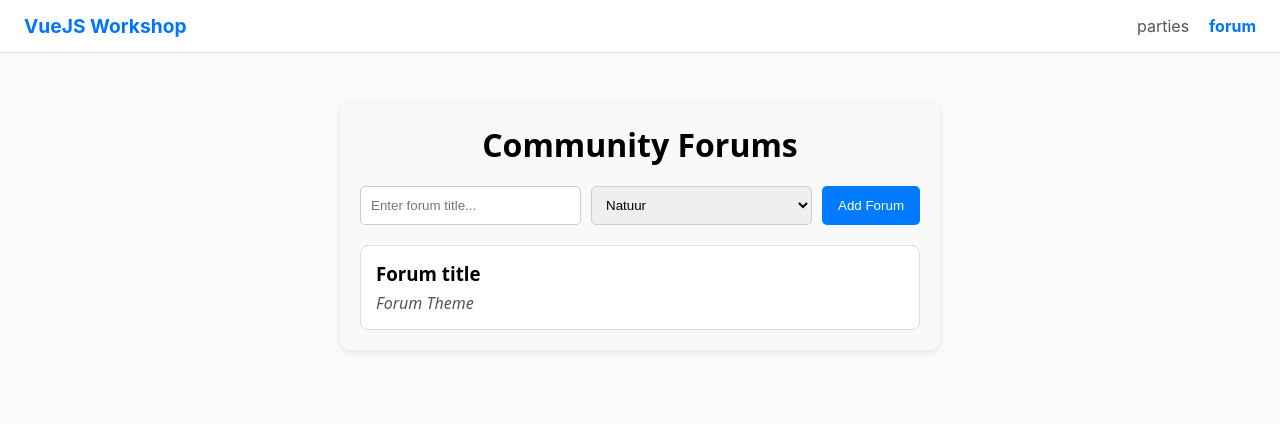
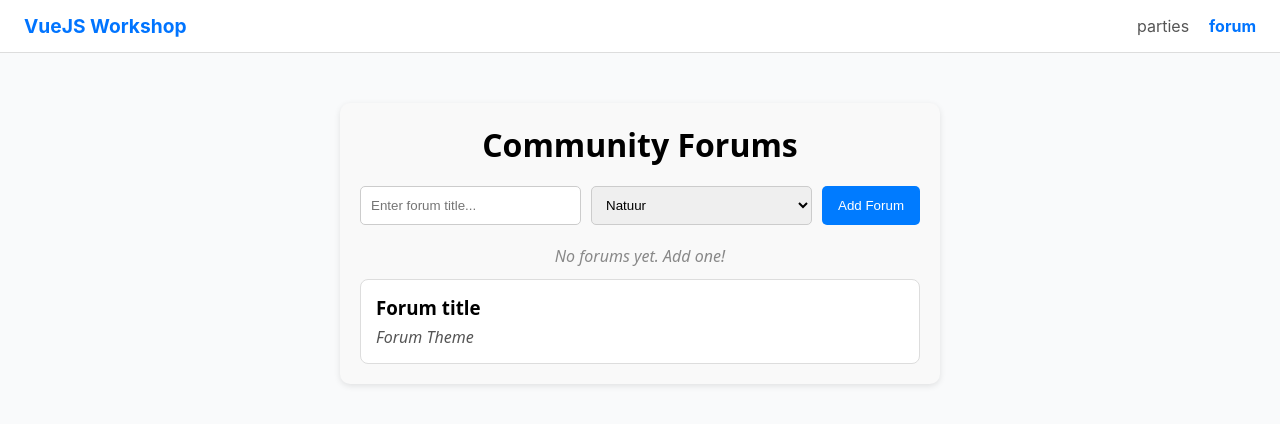
Before and after one commit to nysuri/vue-example-project, a Vue app: page /forum in a window 1280 px wide. Shown: the top 424 px of the page. Built offline with nearby package versions, Linux system fonts and the light colour scheme.

Commit message:
update forums

```diff
--- a/src/views/ForumView.vue
+++ b/src/views/ForumView.vue
@@ -25,7 +25,7 @@
     <!-- Forum List -->
     <div class="forum-list">
       <!-- TODO: Show "No forums yet" message when forums array is empty -->
-      <div v-if="forums.length === 0" class="empty">No forums yet. Add one!</div>
+      <div class="empty">No forums yet. Add one!</div>
 
       <!-- TODO: Render forum items dynamically -->
       <div class="forum-item">
@@ -44,10 +44,7 @@ import { ref, onMounted, onUnmounted, onUpdated } from 'vue'
 const lastUpdated = ref(null)
 
 // TODO: make the variable forums, newTitle and newTheme reactive
-const forums = [
-  { title: 'Discussie over natuurbehoud', theme: 'Natuur' },
-  { title: 'Politieke debatten', theme: 'Politiek' },
-]
+const forums = []
 const newTitle = ''
 const newTheme = ''
 
@@ -71,9 +68,7 @@ onUpdated(() => {
 })
 
 // TODO: Use onUnmounted hook to save forums to localStorage (JSON.stringify)
-onUnmounted(() => {
-
-})
+onUnmounted(() => {})
 </script>
 
 <style>
```
